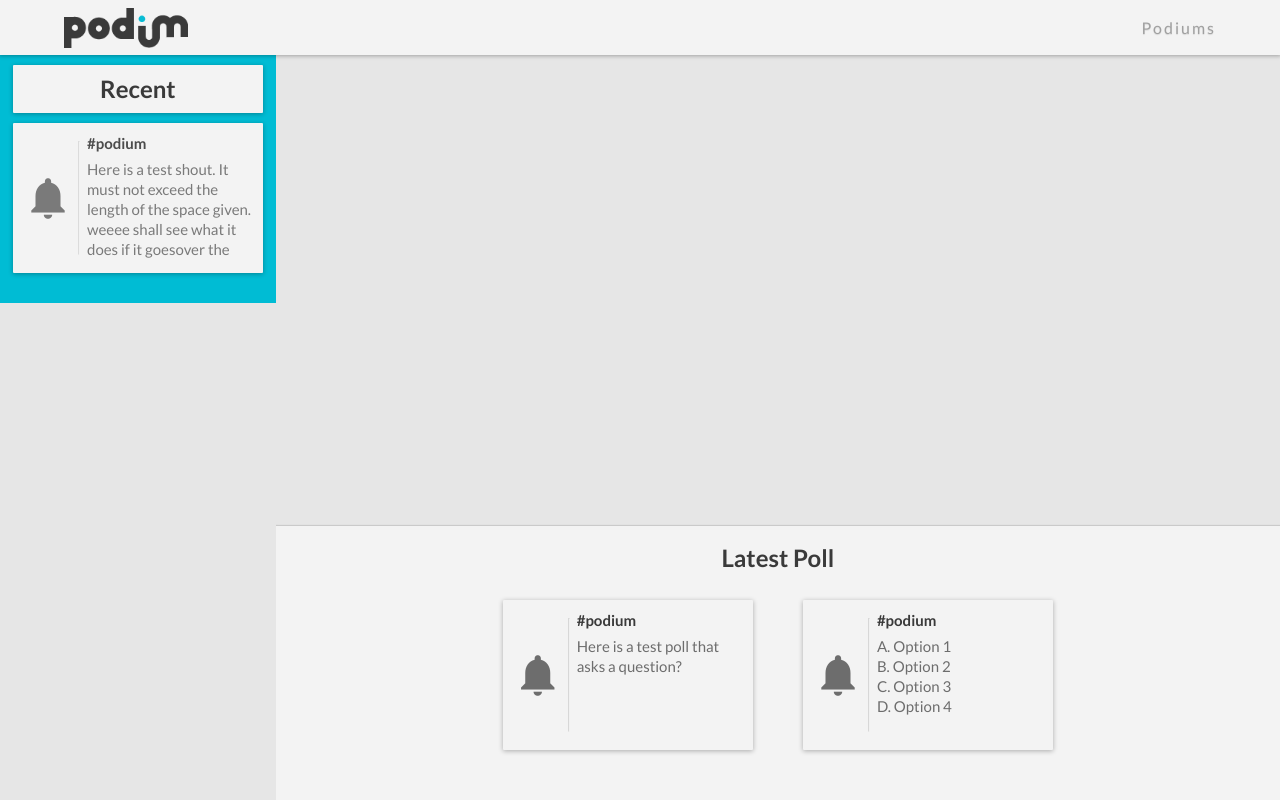
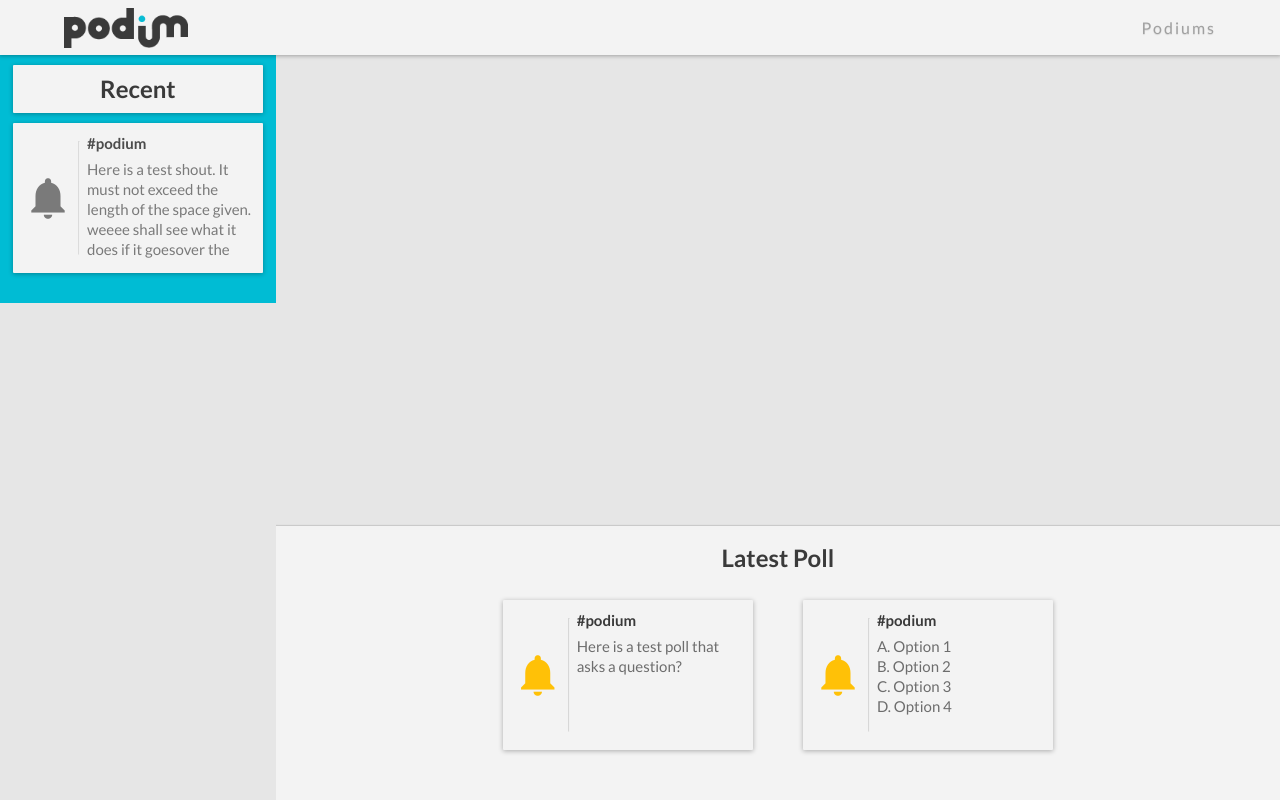
Before and after one commit to mattste/podium, a Flask app: page /test-podium in a window 1280 px wide. Run offline with Flask 2, Linux system fonts and the light colour scheme; some libraries are stand-ins or nearby versions.

Commit message:
quick color change

```diff
--- a/app/static/css/screen.css
+++ b/app/static/css/screen.css
@@ -969,3 +969,7 @@ hr {
 .latest-poll .bubble:last-child {
   margin-right: 0;
 }
+/* line 55, ../sass/screen.scss */
+.latest-poll .bubble i {
+  color: #FFC107;
+}
--- a/app/static/sass/screen.scss
+++ b/app/static/sass/screen.scss
@@ -51,5 +51,9 @@
 		&:last-child{
 			margin-right: 0;
 		}
+
+		i{
+			color:#FFC107;
+		}
 	}
 }
```
